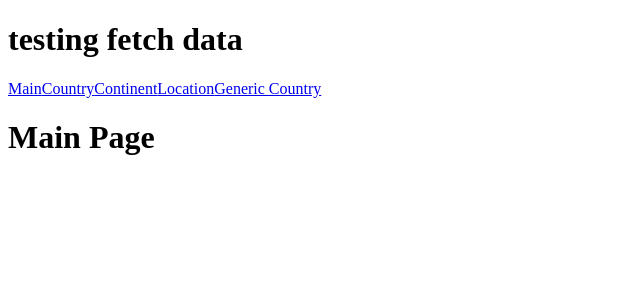
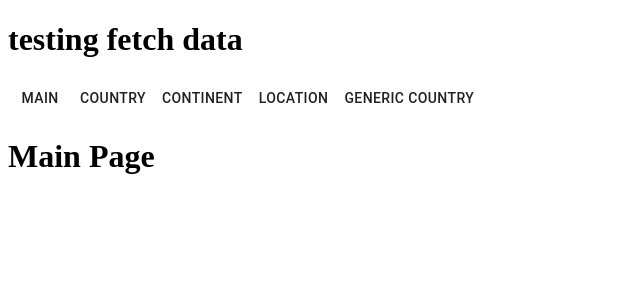
Before and after one commit to deepelegant99/Covid19_Counting, a React (Create React App) app: page / in a window 1280 px wide. Shown: the top 300 px of the page, without its empty margins (0-640 px from the left). Built offline with nearby package versions, Linux system fonts and the light colour scheme; no server answers.

Commit message:
added button to header

```diff
--- a/src/components/Header.js
+++ b/src/components/Header.js
@@ -1,13 +1,26 @@
 import { Link } from "react-router-dom";
+import { makeStyles } from "@material-ui/core/styles";
+import Button from "@material-ui/core/Button"
+import { borderRadius } from "@mui/system";
+
+const useStyles = makeStyles({
+  Button: {
+      width: 100,
+      height: 50,
+      backgroundColor:"gray",
+      borderRadius:2
+  },
+});
+
 
 const Header = ()=>{
     return (
       <>
-        <Link to="/">Main</Link>
-        <Link to="/CountryPage">Country</Link>
-        <Link to="/ContinentPage">Continent</Link>
-        <Link to="/LocationPage">Location</Link>
-        <Link to="/GenericCountry">Generic Country</Link>
+        <Link to="/"><Button>Main</Button></Link>
+        <Link to="/CountryPage"><Button>Country</Button></Link>
+        <Link to="/ContinentPage"><Button>Continent</Button></Link>
+        <Link to="/LocationPage"><Button>Location</Button></Link>
+        <Link to="/GenericCountry"><Button>Generic Country</Button></Link>
       </>
     );
 }
```
